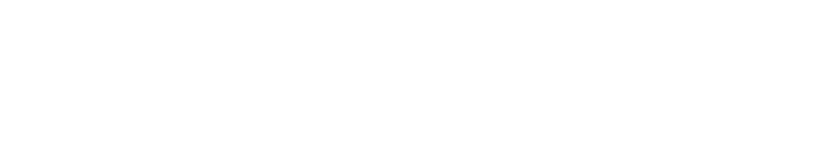
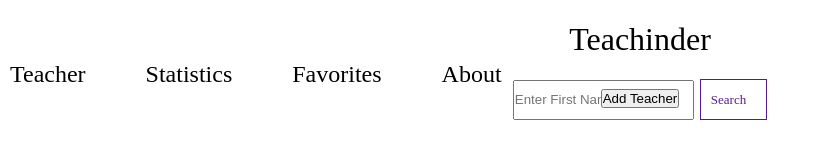
Before and after one commit to Spirit-Hat/Weblabs, a website built with webpack: page src/Lab2/Main.html in a window 1280 px wide. Shown: the whole page, without its empty margins (0-820 px from the left). Built offline with nearby package versions, Linux system fonts and the light colour scheme.

Commit message:
Lab2-ver0.1

```diff
--- a/src/Lab2/Main.html
+++ b/src/Lab2/Main.html
@@ -3,8 +3,29 @@
 <head>
     <meta charset="UTF-8">
     <title>Title</title>
+    <link rel="stylesheet" href="styles/style.css">
 </head>
 <body>
+<header>
+    <div class="logo">
+    <h1>Teachinder</h1>
+    </div>
+    <div class="search">
+        <input type="text" placeholder="Enter First Name"  id="FirstName" required autocomplete="off">
+        <a href="" class="search-btn">Search</a>
+    </div>
 
+</header>
+    <nav>
+        <div class="navigation">
+            <ul>
+                <li><a href="#">Teacher</a></li>
+                <li><a href="#">Statistics</a></li>
+                <li><a href="#">Favorites</a></li>
+                <li><a href="#">About</a></li>
+            </ul>
+        </div>
+        <button>Add Teacher</button>
+    </nav>
 </body>
 </html>
--- /dev/null
+++ b/src/Lab2/styles/style.css
@@ -0,0 +1,72 @@
+@import url('https://fonts.googleapis.com/css2?family=Poppins:wght@300&display=swap');
+
+* {
+    margin: 0;
+    padding: 0;
+    -webkit-box-sizing: border-box;
+    box-sizing: border-box;
+    scroll-behavior: smooth;
+}
+
+a {
+    text-decoration: none;
+}
+
+a:visited {
+    text-decoration: none;
+}
+
+body {
+    margin-right: 15%;
+    margin-left: 15%;
+    margin-top: 15px;
+}
+
+header {
+    display: flex;
+    flex-direction: row;
+    align-items: center;
+    justify-content: space-between;
+    height: 40px;
+}
+
+.logo {
+
+}
+.search {
+    align-items:flex-end;
+    font-size: 3vmin;
+}
+.search input {
+    height: 40px;
+
+}
+.search-btn {
+    font-size: 13px;
+    border: 1px solid;
+    /*padding: 12px 20px 12px ;*/
+    padding: 12px 20px 12px 10px;
+}
+
+nav{
+    display: flex;
+    flex-direction: row;
+    align-items: center;
+    justify-content: space-between;
+    margin-top: 40px;
+}
+
+nav ul{
+    list-style: none;
+    display: flex;
+
+}
+.navigation ul li  {
+    margin-right: 40px;
+}
+.navigation ul li a {
+    color: black;
+    font-size: 3vmin;
+    margin: 0px 10px;
+    transition: 0.5s ease;
+}
```
Also changed, not shown: src/index.html (+2 -0 lines).
